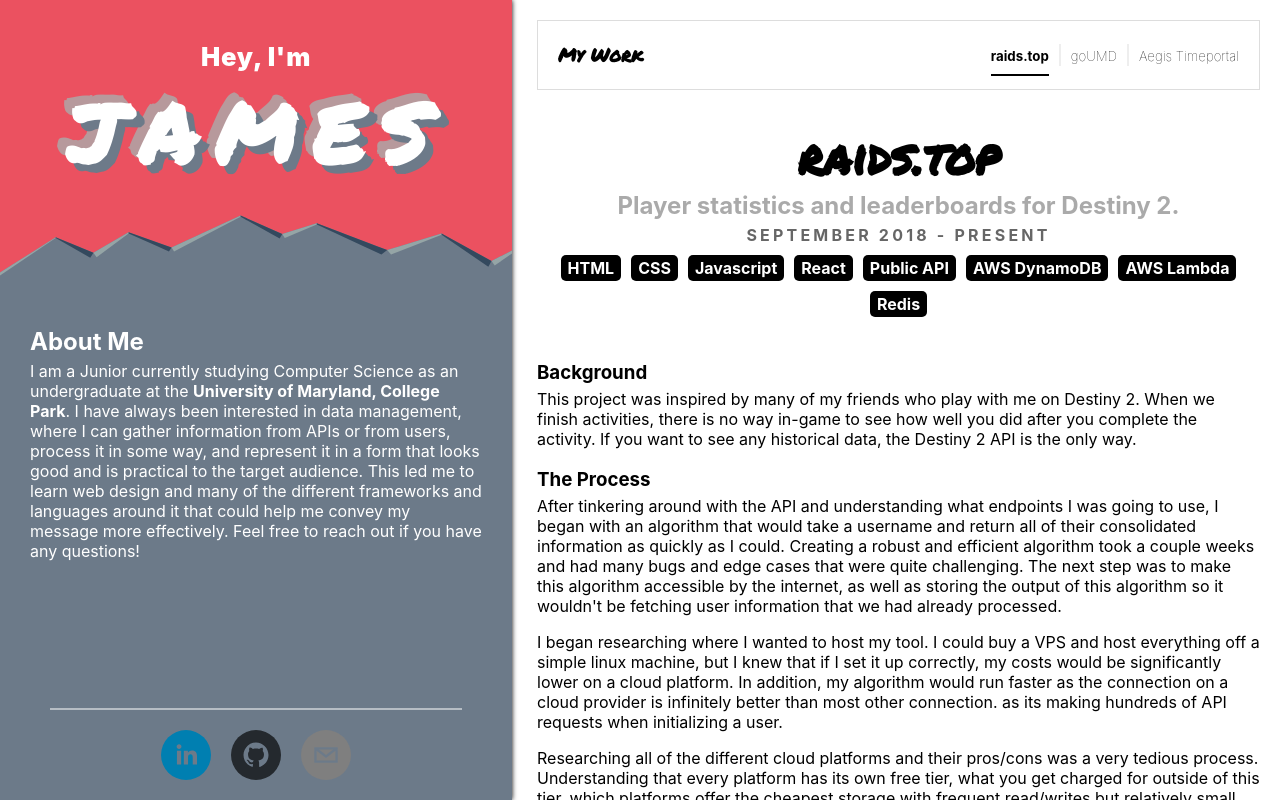
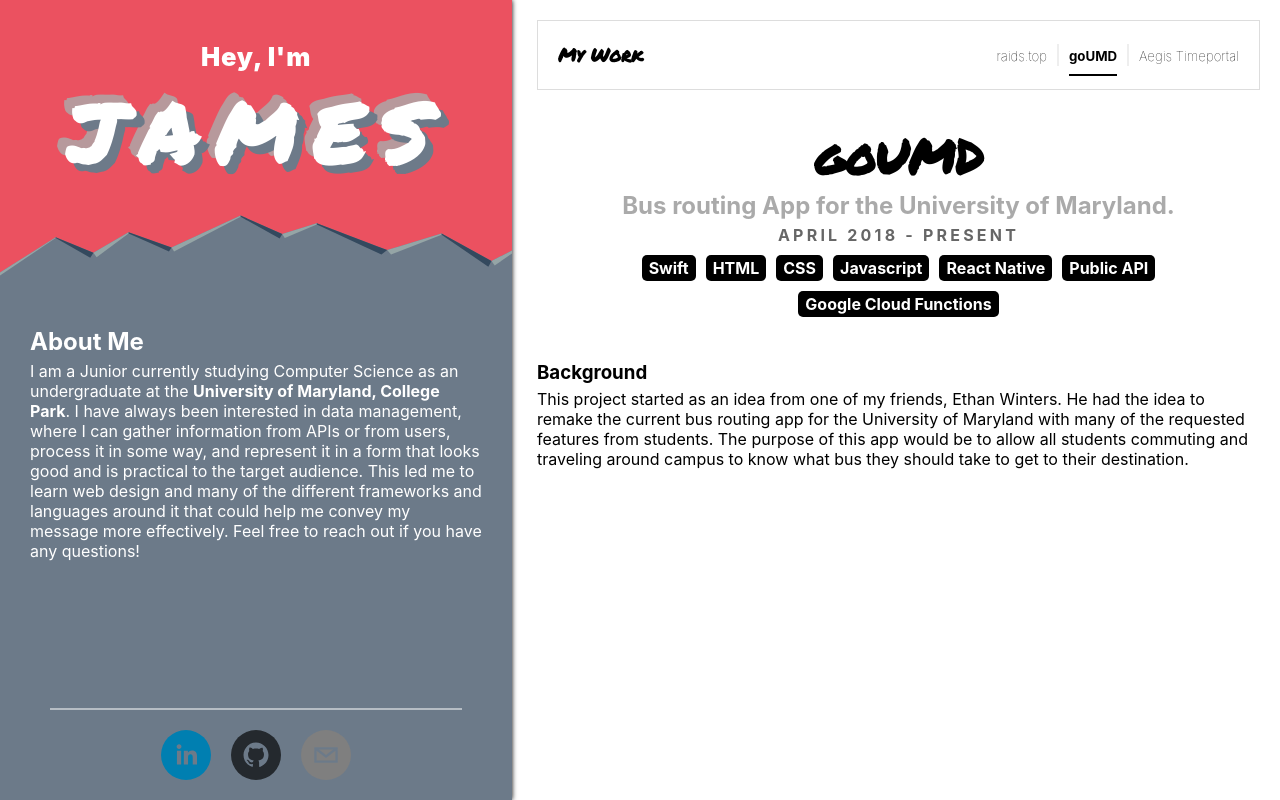
Before and after one commit to co-go/personal-website, a React (Create React App) app: page / in a window 1280 px wide. Both pictures are taken after a click on the element "goUMD". Shown: the top 800 px of the page. Built offline with nearby package versions, Linux system fonts and the light colour scheme.

Commit message:
updated nav.

```diff
--- a/src/App.js
+++ b/src/App.js
@@ -5,8 +5,32 @@
 
 // import "~slick-carousel/slick/slick.css";
 // import "~slick-carousel/slick/slick-theme.css";
+//
+class App extends Component {
+    constructor(props) {
+        super(props);
 
-class App extends Component {
+        this.state = {
+            project: "raids.top"
+        }
+
+        this.RenderProject = this.RenderProject.bind(this);
+    }
+
+    RenderProject = (props) => {
+        let classes = "project";
+
+        console.log(this.state.project);
+
+        if (this.state.project === props.name) classes += " active";
+
+        return (
+            <span className={classes} project={props.name}>
+                <h5 onClick={() => this.setState({project: props.name})}>{props.name}</h5>
+            </span>
+        );
+    }
+
     render() {
         return (
             <div className="App">
@@ -47,18 +71,21 @@
                     <div className="nav">
                         <h3>My Work</h3>
                         <div className="pull-right">
-                            <span className="project active">
-                                <h5>raids.top</h5>
-                            </span>
-                            <span className="project">
-                                <h5>goUMD</h5>
-                            </span>
-                            <span className="project">
-                                <h5>Aegis Timeportal</h5>
-                            </span>
+                            <this.RenderProject name="raids.top" />
+                            <this.RenderProject name="goUMD" />
+                            <this.RenderProject name="Aegis Timeportal" />
                         </div>
                     </div>
 
+                    {this.state.project === "raids.top" && <RaidsTop />}
+                    {this.state.project === "goUMD" && <GoUMD />}
+                </div>
+            </div>
+        );
+    }
+}
+
+const RaidsTop = () => (
     <div className="projectSummary">
         <h1 className="projectName">raids.top</h1>
         <h2 className="projectSubtitle">Player statistics and leaderboards for Destiny 2.</h2>
@@ -97,10 +124,28 @@
         <h4>Updating a User</h4>
         <p>When a user's data has already been initialized, I shouldn't have to parse activities that I already have. This raises a problem of how I would keep track of the latest activity that I tracked. I noticed that the API actually returns game history chronologically, so I could actually just keep the gameHash of the most recent activity and loop through activities until I reached this gameHash in order to update it.</p>
     </div>
+);
+
+const GoUMD = () => (
+    <div className="projectSummary">
+        <h1 className="projectName">goUMD</h1>
+        <h2 className="projectSubtitle">Bus routing App for the University of Maryland.</h2>
+        <h4 className="projectTimeline">April 2018 - Present</h4>
+        <div className="skills">
+            <span>Swift</span>
+            <span>HTML</span>
+            <span>CSS</span>
+            <span>Javascript</span>
+            <span>React Native</span>
+            <span>Public API</span>
+            <span>Google Cloud Functions</span>
         </div>
+
+        <br />
+
+        <h3>Background</h3>
+        <p>This project started as an idea from one of my friends, Ethan Winters. He had the idea to remake the current bus routing app for the University of Maryland with many of the requested features from students. The purpose of this app would be to allow all students commuting and traveling around campus to know what bus they should take to get to their destination.</p>
     </div>
 );
-    }
-}
 
 export default App;
```
Lines whose indentation alone changed are shown as unchanged.
